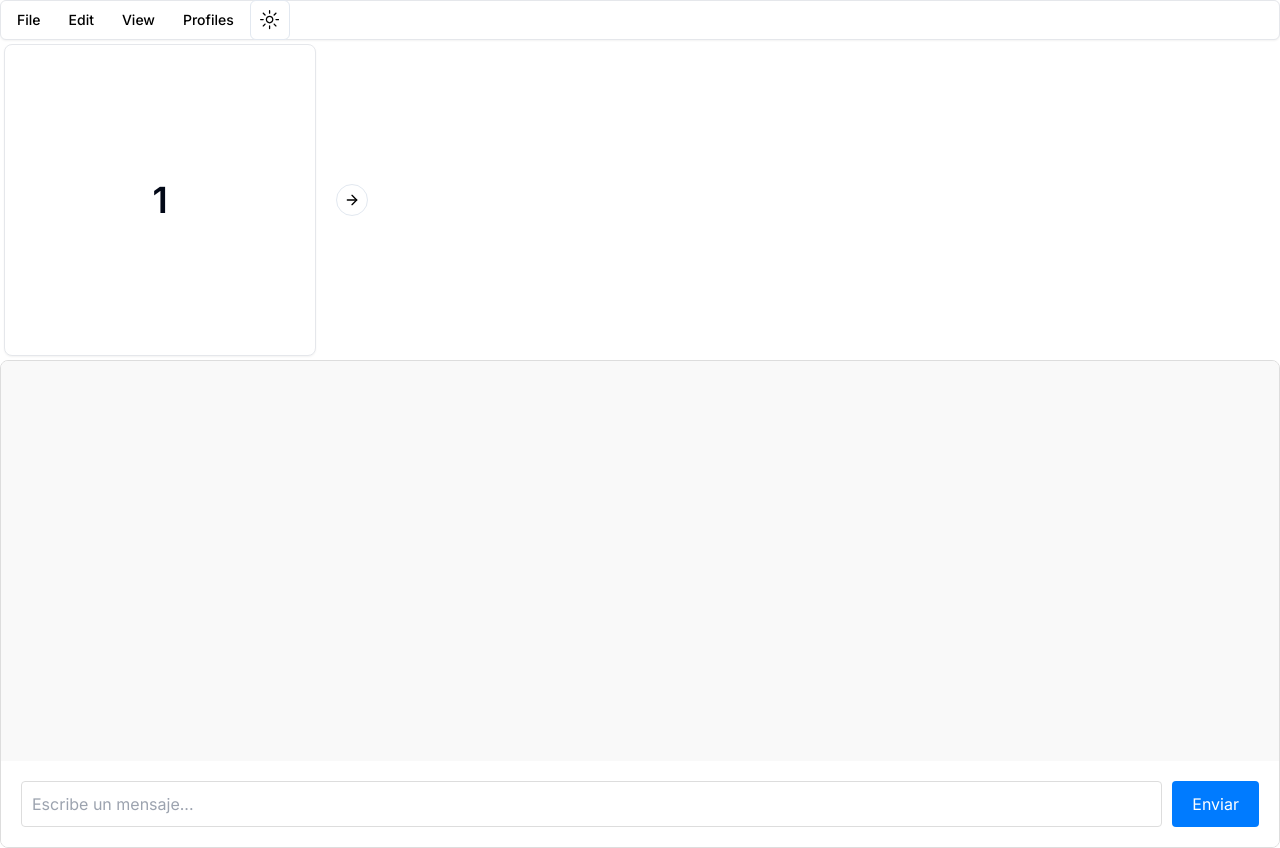
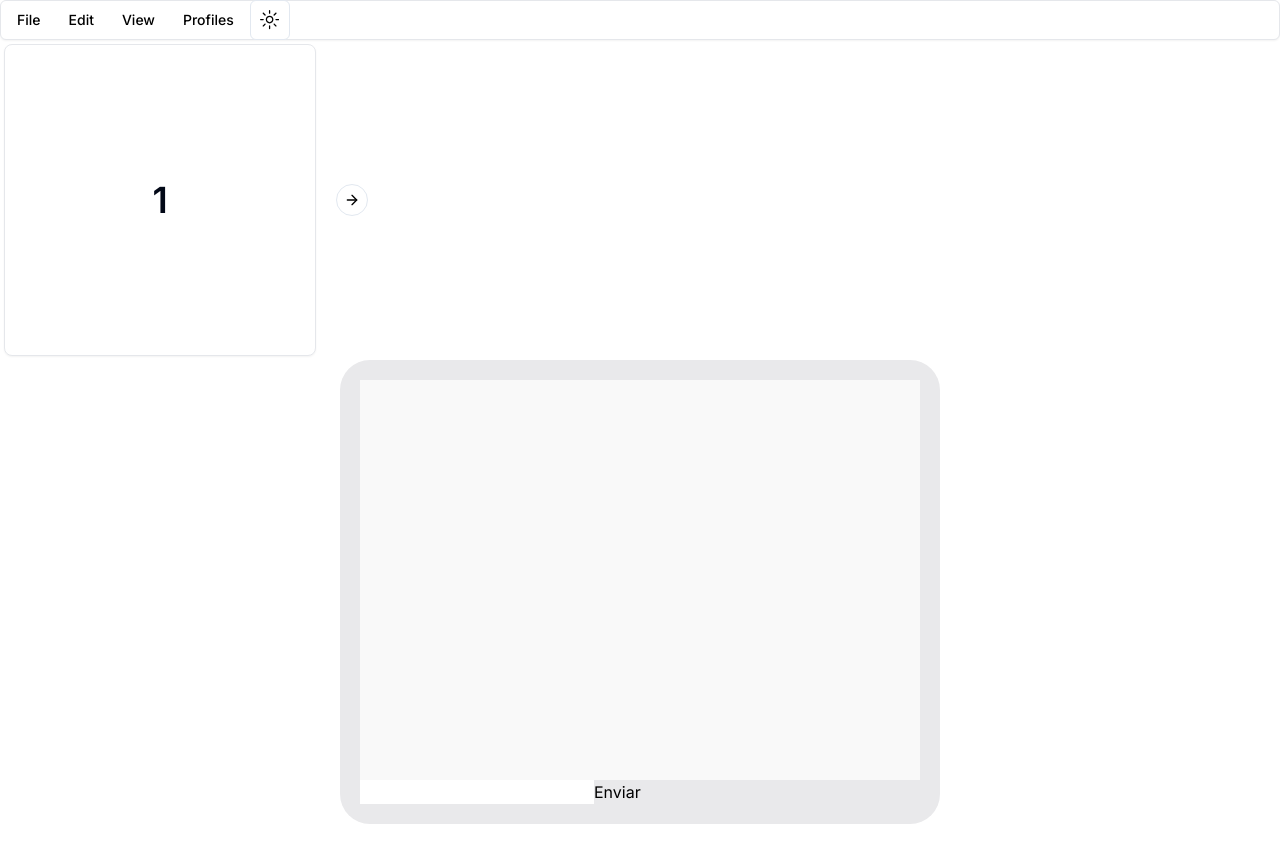
Before and after one commit to NAUJVZLA/next-chat-bot, a Next.js app: page /nav in a window 1280 px wide. After the commit the page ends 824 px from the top, so only its background shows below. Built offline with nearby package versions, Linux system fonts and the light colour scheme.

Commit message:
chatbot funcionando

```diff
--- a/app/globals.css
+++ b/app/globals.css
@@ -80,10 +80,12 @@
 
 
 
-.container {
+.chatbot-container {
   max-width: 600px;
   margin: 0 auto;
   padding: 20px;
+  background-color: #e9e9eb;
+  border-radius: 30px;
 }
 
 .chat-box {
--- a/app/layout.tsx
+++ b/app/layout.tsx
@@ -3,6 +3,7 @@ import type { Metadata } from "next";
 import { Inter } from "next/font/google";
 import "./globals.css";
 import { MenubarDemo } from "@/components/controller/navbar/navbar";
+
 
 //mode dark
 const inter = Inter({ subsets: ["latin"] });
--- a/components/chat/chatBot.tsx
+++ b/components/chat/chatBot.tsx
@@ -1,89 +1,70 @@
-import React, { useState, useEffect, useRef } from 'react';
-import axios from 'axios';
+// components/RuleChatbot.tsx
+import React, { useState } from 'react';
 
-// Interfaz para un mensaje
-interface IMessage {
-    id: number;
-    text: string;
-    sender: 'user' | 'bot';
+// reglas de las palabras claves para las respuestas del chat
+const rules = [
+  { keywords: ['hola', 'buenos días', 'buenas tardes'], response: '¡Hola! ¿En qué puedo ayudarte hoy?' },
+  { keywords: ['comprar', 'ropa'], response: '¡tenemos ropa de niño , para ellos y ellas ?' },
+  { keywords: ['necesito ', 'me ayudas'], response: '¡claro ! ¿Buscas algo en particular?' },
+  { keywords: ['producto', 'artículo'], response: '¡Tenemos una gran variedad de productos! ¿Buscas algo en particular?' },
+  { keywords: ['quien es kevin', 'el gordito de gafas'], response: '¡si es un coder especialista en worpress pero hace paginas feas  y el man le gusta comer mucha fritura ' },
+  { keywords: ['precio', 'costo'], response: 'Los precios varían según el producto. ¿Puedes especificar qué artículo te interesa?' },
+  { keywords: ['envío', 'entrega'], response: 'Realizamos envíos a todo el país. El tiempo de entrega depende de tu ubicación.' },
+  { keywords: ['pago','que tipo de pago aceptan ', 'tarjeta', 'efectivo'], response: 'Aceptamos pagos con tarjeta de crédito, débito y transferencias bancarias.' },
+
+];
+
+
+const RuleChatbot: React.FC = () => {
+  const [messages, setMessages] = useState<Array<{role: string, content: string}>>([]);
+  const [input, setInput] = useState('');
+
+  // Función para procesar el mensaje del usuario y obtener una respues del "bot"
+  const processMessage = (userInput: string) => {
+    const lowercasedInput = userInput.toLowerCase();
+    for (const rule of rules) {
+      if (rule.keywords.some(keyword => lowercasedInput.includes(keyword))) {
+        return rule.response;
       }
-
-const ChatBox: React.FC = () => {
-    // Estado para almacenar los mensajes
-    const [messages, setMessages] = useState<IMessage[]>([]);
-    // Estado para el input del usuario
-    const [input, setInput] = useState('');
-    // Estado para manejar la carga
-    const [isLoading, setIsLoading] = useState(false);
-    // Referencia para el scroll automático
-    const messagesEndRef = useRef<null | HTMLDivElement>(null);
-
-    // Efecto para scroll automático
-    useEffect(() => {
-        messagesEndRef.current?.scrollIntoView({ behavior: "smooth" });
-    }, [messages]);
-
-    // Función para obtener respuesta del bot
-    const getBotResponse = async (message: string): Promise<string> => {
-        try {
-            const response = await axios.post('/api/chat', { message });
-            return response.data.reply;
-        } catch (error) {
-            console.error('Error al obtener respuesta del bot:', error);
-            return "Lo siento, ocurrió un error al procesar tu mensaje.";
     }
+    return "Lo siento, no entiendo tu pregunta. ¿Podrías reformularla?";
   };
 
-    // Función para manejar el envío de mensajes
-    const handleSend = async () => {
-        if (input.trim() && !isLoading) {
-            // Añadir el mensaje del usuario
-            const userMessage: IMessage = {
-                id: messages.length,
-                text: input,
-                sender: 'user',
-            };
-            setMessages(prevMessages => [...prevMessages, userMessage]);
+  // Función para enviar mensajes dl chat
+  const sendMessage = () => {
+    if (input.trim() === '') return;
+
+    // agregamos el mensaje del usuario al estado
+    setMessages([...messages, { role: 'user', content: input }]);
+
+    // Procesamos el mensaje y obtenemos  la respuesta
+    const botResponse = processMessage(input);
+
+    // agregamos la respuesta del bot al estado
+    setMessages(prevMessages => [...prevMessages, { role: 'bot', content: botResponse }]);
+
+    // dejamos en blanco el input
     setInput('');
-            setIsLoading(true);
-
-            // Obtener respuesta del bot
-            const botResponse = await getBotResponse(input);
-            const botMessage: IMessage = {
-                id: messages.length + 1,
-                text: botResponse,
-                sender: 'bot',
-            };
-            setMessages(prevMessages => [...prevMessages, botMessage]);
-            setIsLoading(false);
-        }
   };
 
   return (
-        <div className="chat-box">
+    <div className="chatbot-container">
       <div className="messages">
-                {messages.map(message => (
-                    <div key={message.id} className={`message ${message.sender}`}>
-                        {message.text}
+        {messages.map((message, index) => (
+          <div key={index} className={`message ${message.role}`}>
+            {message.content}
           </div>
         ))}
-                <div ref={messagesEndRef} />
       </div>
-            <div className="input-area">
       <input
         type="text"
         value={input}
         onChange={(e) => setInput(e.target.value)}
-                    onKeyPress={(e) => e.key === 'Enter' && handleSend()}
-                    disabled={isLoading}
-                    placeholder="Escribe un mensaje..."
+        onKeyPress={(e) => e.key === 'Enter' && sendMessage()}
       />
-                <button onClick={handleSend} disabled={isLoading}>
-                    {isLoading ? 'Enviando...' : 'Enviar'}
-                </button>
-            </div>
+      <button onClick={sendMessage}>Enviar</button>
     </div>
   );
 };
 
-export default ChatBox;
+export default RuleChatbot;
--- a/components/chat/home.chat.tsx
+++ b/components/chat/home.chat.tsx
@@ -1,13 +1,13 @@
-import type { NextPage } from 'next';
-import ChatBox from './chatBot';
+// pages/index.tsx
+import RuleChatbot from './chatBot';
 
-const Home: NextPage = () => {
-    return (
-        <div className="container">
-            <h1>Mi Chat Box</h1>
-            <ChatBox />
-        </div>
-    );
+const HomeChat: React.FC = () => {
+  return (
+    <div>
+      <h1>Mi Tienda en Línea</h1>
+      <RuleChatbot/>
+    </div>
+  );
 };
 
-export default Home;
+export default HomeChat;
--- a/package.json
+++ b/package.json
@@ -9,6 +9,7 @@
     "lint": "next lint"
   },
   "dependencies": {
+    "@radix-ui/react-dialog": "^1.1.1",
     "@radix-ui/react-dropdown-menu": "^2.1.1",
     "@radix-ui/react-icons": "^1.3.0",
     "@radix-ui/react-menubar": "^1.1.1",
@@ -24,8 +25,10 @@
     "openai": "^4.56.0",
     "react": "^18",
     "react-dom": "^18",
+    "react-resizable-panels": "^2.1.1",
     "tailwind-merge": "^2.5.2",
-    "tailwindcss-animate": "^1.0.7"
+    "tailwindcss-animate": "^1.0.7",
+    "vaul": "^0.9.1"
   },
   "devDependencies": {
     "@types/node": "^20",
```
Also changed, not shown: 1 other file (tests, documents, lock files or other folders). Lines whose indentation alone changed are shown as unchanged.
